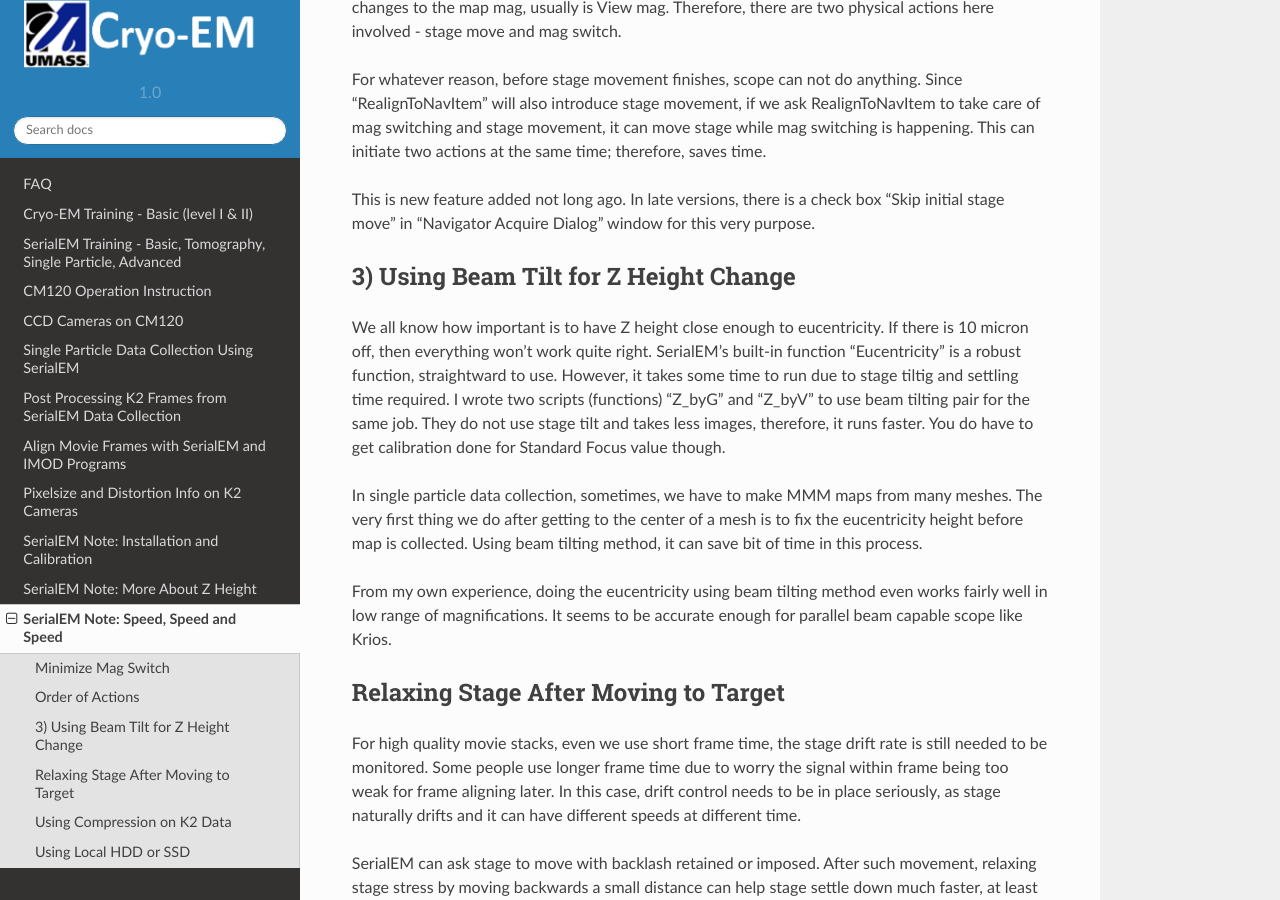
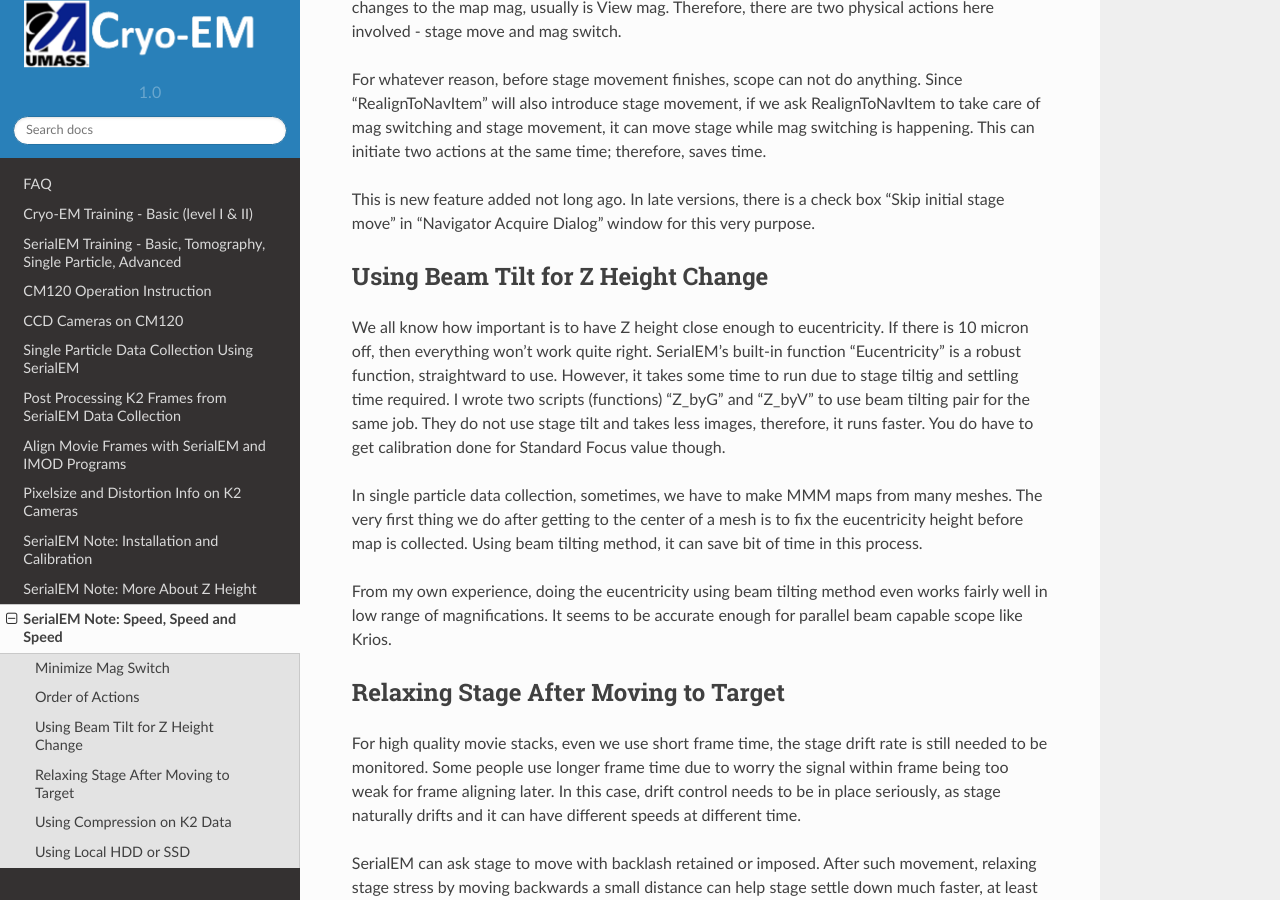
Before and after one commit to xuchen66/sphinx-emdocs, a Sphinx documentation site: the page built from source/serialEM-note-speed-speed-speed.rst, in a window 1280 px wide and 900 px high, scrolled down 1779 px. Built offline with Sphinx 7.4.7 and the Read the Docs theme 2.0.0, drawn with Linux system fonts in a browser that asks for light colours; pages that are not in the unit, such as notebooks, are missing from menus.

Commit message:
Update serialEM-note-speed-speed-speed.rst

```diff
--- a/source/serialEM-note-speed-speed-speed.rst
+++ b/source/serialEM-note-speed-speed-speed.rst
@@ -83,8 +83,8 @@ This is new feature added not long ago. In late versions, there is a check box "
 
 .. _using_beam_tilt_for_Z:
 
-3) Using Beam Tilt for Z Height Change
---------------------------------------
+Using Beam Tilt for Z Height Change
+-----------------------------------
 
 We all know how important is to have Z height close enough to eucentricity. If there is 10 micron off, then everything won't work quite right.
 SerialEM's built-in function "Eucentricity" is a robust function, straightward to use. However, it takes some time to run due to stage tiltig and settling time required. I wrote two scripts (functions) "Z_byG" and "Z_byV" to use beam tilting pair for the same job. They do not use stage tilt and takes less images, therefore, it runs faster. You do have to get calibration done for Standard Focus value though.
```
